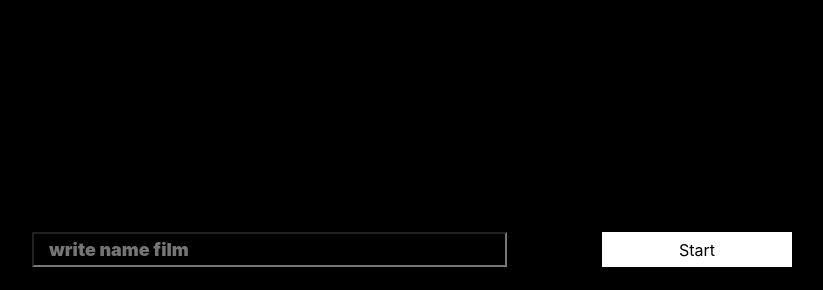
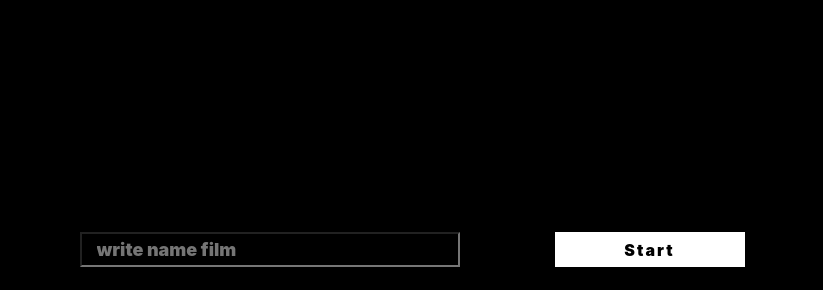
Before and after one commit to Oleh-Kenny/jsIntro, a plain HTML site: page index.html in a window 1280 px wide. Shown: the part 147-437 px from the top of the page, without its empty margins (228-1051 px from the left). Drawn offline with Linux system fonts and the light colour scheme.

Commit message:
fix css code

```diff
--- a/css/main.css
+++ b/css/main.css
@@ -8,22 +8,26 @@
 .row{
     display: flex;
     justify-content: center;
-
     flex-direction:column;
     min-height: 100vh;
     margin-top:50px ;
 }
 button{
     border: none;
-    padding: 5px;
+    padding: 5px 12px;
     color: rgb(0, 0, 0);
+    font-weight: 900;
     background-color: rgb(255, 255, 255);
+    letter-spacing: 2px;
 }
 button:hover{
     border: none;
     padding: 5px;
     color: rgb(255, 254, 254);
     background-color: rgb(231, 38, 38);
+    font-weight: 700;
+    letter-spacing: 2px;
+    transition: 0.5s;
 }
 .text{
     color:rgb(231, 38, 38);
--- a/index.html
+++ b/index.html
@@ -14,7 +14,7 @@
     <div class="container">
         <div class="row ">
            <div class="topIp">
-                <input class="text col-5 " type="text" placeholder="write name film">
+                <input class="text col-4 " type="text" placeholder="write name film">
             <button class="col-2 offset-1" >Start </button>
             </div>
             <div class="app col-12">
```
